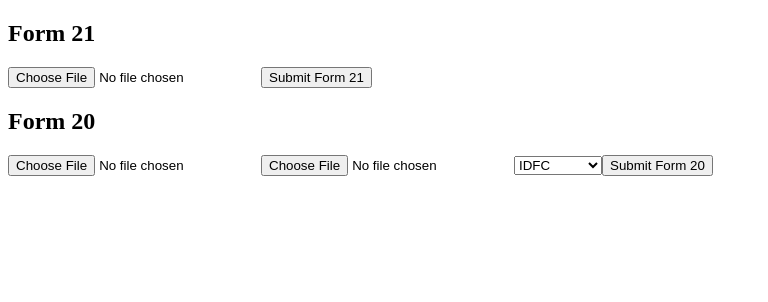
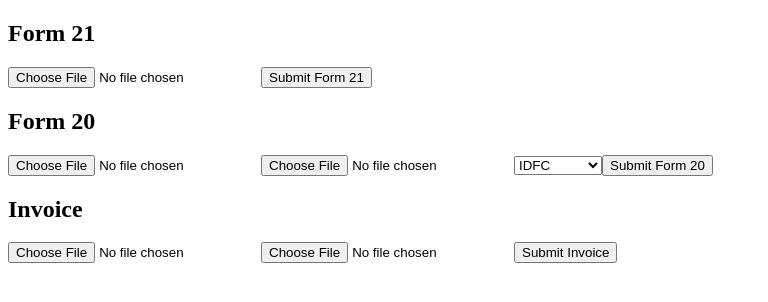
Before and after one commit to nevinsebastian/rto-tvs, a React (Create React App) app: page /pdf-editor in a window 1280 px wide. Shown: the top 302 px of the page, without its empty margins (0-768 px from the left). Built offline with nearby package versions, Linux system fonts and the light colour scheme.

Commit message:
pdf editor done without styling form21 and form 20 and invoice

```diff
--- a/src/pages/PdfEditor.js
+++ b/src/pages/PdfEditor.js
@@ -6,8 +6,11 @@ const PDFEditor = () => {
     const [form20Pdf, setForm20Pdf] = useState(null);
     const [signature, setSignature] = useState(null);
     const [financeCompany, setFinanceCompany] = useState('idfc');
+    const [invoicePdf, setInvoicePdf] = useState(null);
+    const [buyerSignature, setBuyerSignature] = useState(null);
     const [processedForm21, setProcessedForm21] = useState(null);
     const [processedForm20, setProcessedForm20] = useState(null);
+    const [processedInvoice, setProcessedInvoice] = useState(null);
 
     const handleForm21Change = (e) => {
         setForm21Pdf(e.target.files[0]);
@@ -23,6 +26,14 @@ const PDFEditor = () => {
 
     const handleFinanceCompanyChange = (e) => {
         setFinanceCompany(e.target.value);
+    };
+
+    const handleInvoiceChange = (e) => {
+        setInvoicePdf(e.target.files[0]);
+    };
+
+    const handleBuyerSignatureChange = (e) => {
+        setBuyerSignature(e.target.files[0]);
     };
 
     const handleForm21Submit = async () => {
@@ -59,6 +70,23 @@ const PDFEditor = () => {
         }
     };
 
+    const handleInvoiceSubmit = async () => {
+        if (!invoicePdf || !buyerSignature) return;
+
+        const formData = new FormData();
+        formData.append('pdf', invoicePdf);
+        formData.append('signature', buyerSignature);
+
+        try {
+            const response = await axios.post('http://127.0.0.1:8000/process_pdf/invoice', formData, {
+                responseType: 'blob',
+            });
+            setProcessedInvoice(URL.createObjectURL(response.data));
+        } catch (error) {
+            console.error('Error processing invoice:', error);
+        }
+    };
+
     return (
         <div>
             <h2>Form 21</h2>
@@ -79,6 +107,14 @@ const PDFEditor = () => {
             {processedForm20 && (
                 <a href={processedForm20} download="processed_form20.pdf">Download Processed Form 20</a>
             )}
+
+            <h2>Invoice</h2>
+            <input type="file" accept="application/pdf" onChange={handleInvoiceChange} />
+            <input type="file" accept="image/png" onChange={handleBuyerSignatureChange} />
+            <button onClick={handleInvoiceSubmit}>Submit Invoice</button>
+            {processedInvoice && (
+                <a href={processedInvoice} download="processed_invoice.pdf">Download Processed Invoice</a>
+            )}
         </div>
     );
 };
```
